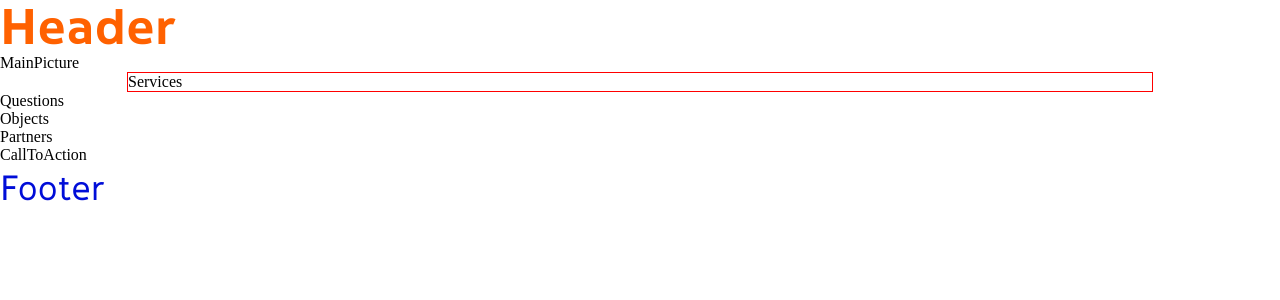
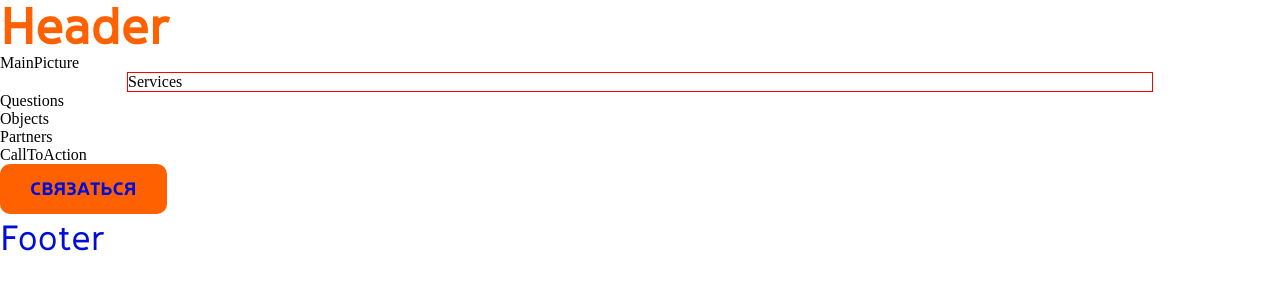
Before and after one commit to ohmyp/relipart-frontend, a React (Create React App) app: page / in a window 1280 px wide. Shown: the top 300 px of the page. Built offline with nearby package versions, Linux system fonts and the light colour scheme.

Commit message:
Сделал кнопку, починил полужирный шрифт и размер экрана

```diff
--- /dev/null
+++ b/src/components/Button/Button.jsx
@@ -0,0 +1,12 @@
+import './Button.scss'
+import React from 'react';
+
+const Button = ({ children }) => {
+  return (
+    <button className='btn'>
+      {children}
+    </button>
+  );
+}
+
+export default Button;
--- /dev/null
+++ b/src/components/Button/Button.scss
@@ -0,0 +1,16 @@
+@import "../../index.scss";
+@import '../../vendor/mixins.scss';
+
+.btn{
+  @include button_font;
+  color: $blue;
+  background: $orange;
+  border: none;
+  height: 50px;
+  border-radius: 10px;
+  -webkit-border-radius: 10px;
+  -moz-border-radius: 10px;
+  -ms-border-radius: 10px;
+  -o-border-radius: 10px;
+  padding: 0 30px;
+}
--- a/src/components/components.js
+++ b/src/components/components.js
@@ -6,3 +6,4 @@ export { default as Services } from './Services/Services'
 export { default as Objects } from './Objects/Objects'
 export { default as CallToAction } from './CallToAction/CallToAction'
 export { default as MainPicture } from './MainPicture/MainPicture'
+export { default as Button } from './Button/Button'
--- a/src/pages/Home.jsx
+++ b/src/pages/Home.jsx
@@ -1,5 +1,5 @@
 import React from 'react';
-import { Header, Footer, Services, Questions, Objects, Partners, CallToAction, MainPicture } from '../components/components'
+import { Header, Footer, Services, Questions, Objects, Partners, CallToAction, MainPicture, Button } from '../components/components'
 const Home = () => {
 
 
@@ -12,6 +12,7 @@ const Home = () => {
       <Objects></Objects>
       <Partners></Partners>
       <CallToAction></CallToAction>
+      <Button>Связаться</Button>
       <Footer/>
     </>
   );
--- a/src/vendor/fonts.scss
+++ b/src/vendor/fonts.scss
@@ -7,9 +7,9 @@
 }
 
 @font-face {
-    font-family: "Tecla";
+    font-family: "Tecla Bold";
     src: url("../fonts/Tecla/Tecla-Bold.ttf") format("truetype"),
         url("../fonts/Tecla/Tecla-Bold.woff") format("woff");
-    font-style: normal;
+    font-style: bold;
     font-weight: bold;
 }
--- a/src/vendor/mixins.scss
+++ b/src/vendor/mixins.scss
@@ -1,4 +1,6 @@
 @import '../App.scss';
+@import './fonts.scss';
+
 @mixin title-font {
   font-family: 'Tecla', Helvetica, sans-serif;
   font-style: normal;
@@ -23,10 +25,17 @@
   line-height: 29px;
 }
 
+@mixin button-font{
+  font-family: 'Tecla Bold', Helvetica, sans-serif;;
+  font-style: bold;
+  font-weight: 400;
+  font-size: 18px;
+  line-height: 25px;
+  text-transform: uppercase;
+}
+
 @mixin max-width {
-  @media (max-width: 1440px) {
-    max-width: 1024px;
-  }
+  max-width: 1024px;
 
   @media (max-width: 1024px) {
     max-width: 768px;
```
